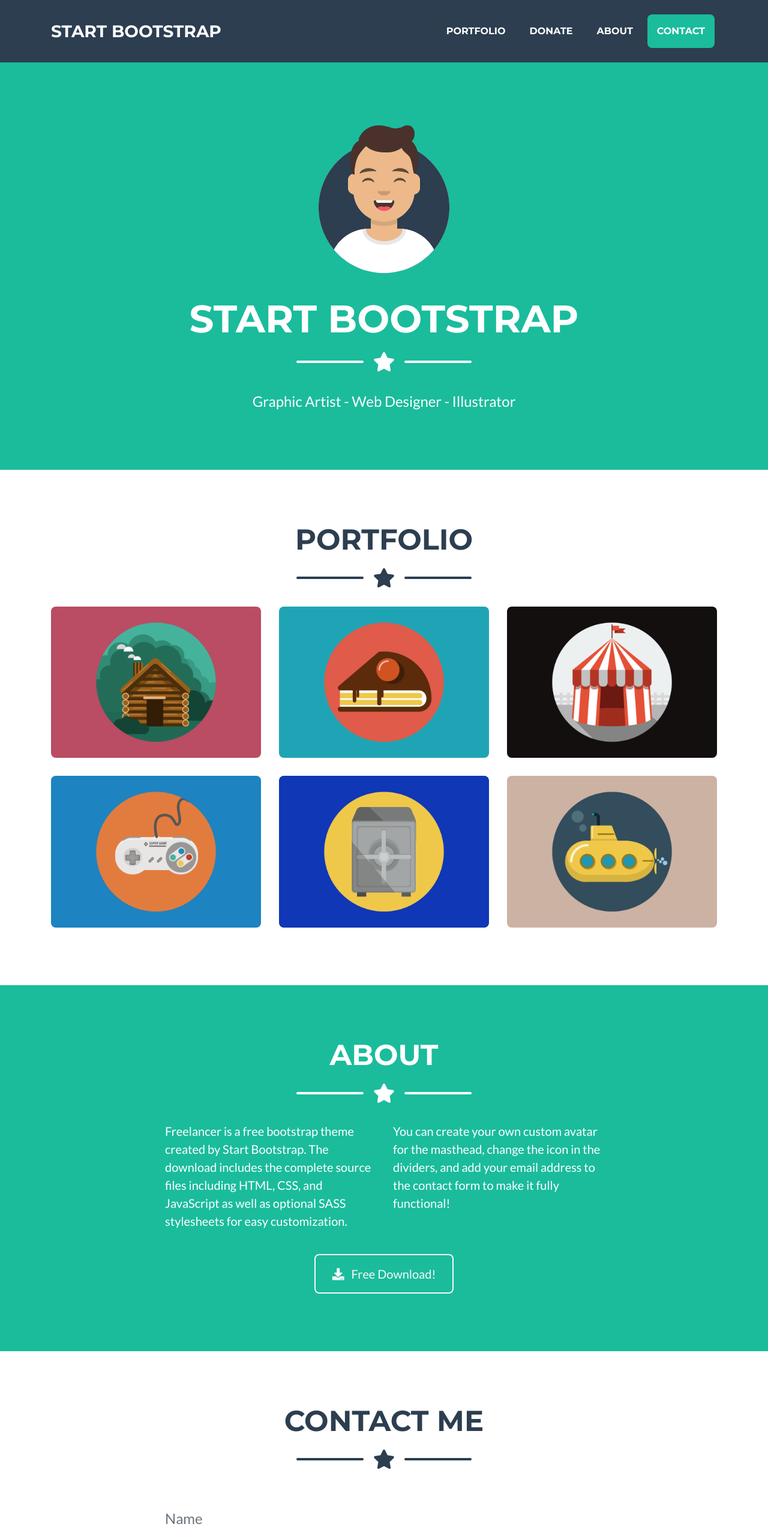
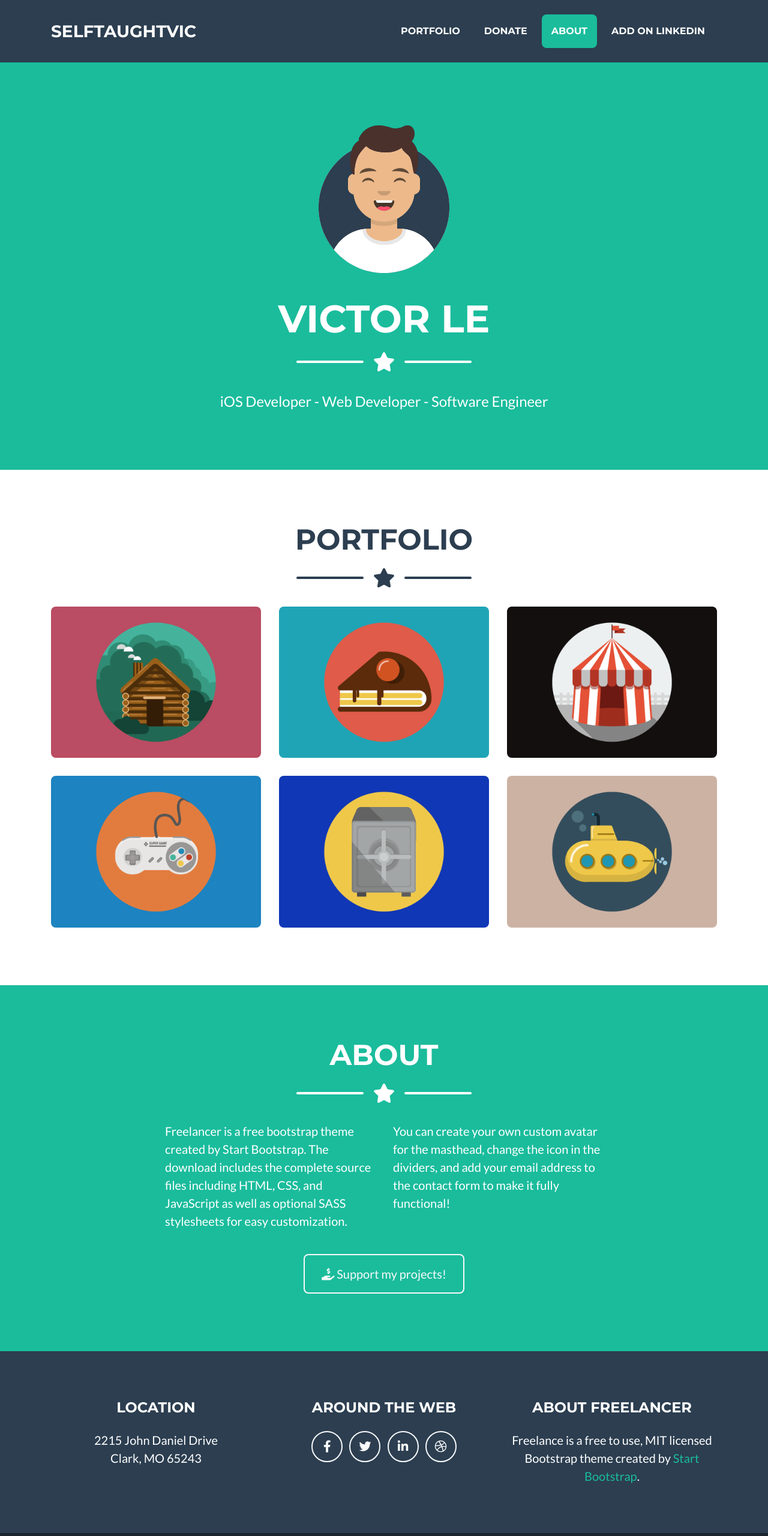
Before and after one commit to SlickVick1995/selftaughtvic.ml, a website with bundled scripts: page index.html in a window 1280 px wide. Shown: the top 2560 px of the page at 60% size. Built offline with nearby package versions, Linux system fonts and the light colour scheme.

Commit message:
Updated UI and links
Updated everything from links to headers

```diff
--- a/index.html
+++ b/index.html
@@ -25,7 +25,7 @@
   <!-- Navigation -->
   <nav class="navbar navbar-expand-lg bg-secondary text-uppercase fixed-top" id="mainNav">
     <div class="container">
-      <a class="navbar-brand js-scroll-trigger" href="#page-top">Start Bootstrap</a>
+      <a class="navbar-brand js-scroll-trigger" href="#page-top">Selftaughtvic</a>
       <button class="navbar-toggler navbar-toggler-right text-uppercase font-weight-bold bg-primary text-white rounded" type="button" data-toggle="collapse" data-target="#navbarResponsive" aria-controls="navbarResponsive" aria-expanded="false" aria-label="Toggle navigation">
         Menu
         <i class="fas fa-bars"></i>
@@ -42,7 +42,7 @@
             <a class="nav-link py-3 px-0 px-lg-3 rounded js-scroll-trigger" href="#about">About</a>
           </li>
           <li class="nav-item mx-0 mx-lg-1">
-            <a class="nav-link py-3 px-0 px-lg-3 rounded js-scroll-trigger" href="#contact">Contact</a>
+            <a class="nav-link py-3 px-0 px-lg-3 rounded js-scroll-trigger" href="https://www.linkedin.com/in/victor-le-933b67bb/">Add On LinkedIn</a>
           </li>
         </ul>
       </div>
@@ -57,7 +57,7 @@
       <img class="masthead-avatar mb-5" src="img/avataaars.svg" alt="">
 
       <!-- Masthead Heading -->
-      <h1 class="masthead-heading text-uppercase mb-0">Start Bootstrap</h1>
+      <h1 class="masthead-heading text-uppercase mb-0">Victor Le</h1>
 
       <!-- Icon Divider -->
       <div class="divider-custom divider-light">
@@ -69,7 +69,7 @@
       </div>
 
       <!-- Masthead Subheading -->
-      <p class="masthead-subheading font-weight-light mb-0">Graphic Artist - Web Designer - Illustrator</p>
+      <p class="masthead-subheading font-weight-light mb-0">iOS Developer - Web Developer - Software Engineer</p>
 
     </div>
   </header>
@@ -199,9 +199,9 @@
 
       <!-- About Section Button -->
       <div class="text-center mt-4">
-        <a class="btn btn-xl btn-outline-light" href="https://startbootstrap.com/themes/freelancer/">
-          <i class="fas fa-download mr-2"></i>
-          Free Download!
+        <a class="btn btn-xl btn-outline-light" href="https://paypal.me/selftaughtvic?locale.x=en_US">
+          <i class="fas fa-hand-holding-usd"></i>
+          Support my projects!
         </a>
       </div>
 
@@ -209,26 +209,26 @@
   </section>
 
   <!-- Contact Section -->
-  <section class="page-section" id="contact">
-    <div class="container">
+  <!-- <section class="page-section" id="contact">
+    <div class="container"> -->
 
       <!-- Contact Section Heading -->
-      <h2 class="page-section-heading text-center text-uppercase text-secondary mb-0">Contact Me</h2>
+      <!-- <h2 class="page-section-heading text-center text-uppercase text-secondary mb-0">Contact Me</h2> -->
 
       <!-- Icon Divider -->
-      <div class="divider-custom">
+      <!-- <div class="divider-custom">
         <div class="divider-custom-line"></div>
         <div class="divider-custom-icon">
           <i class="fas fa-star"></i>
         </div>
         <div class="divider-custom-line"></div>
-      </div>
+      </div> -->
 
       <!-- Contact Section Form -->
-      <div class="row">
-        <div class="col-lg-8 mx-auto">
+      <!-- <div class="row">
+        <div class="col-lg-8 mx-auto"> -->
           <!-- To configure the contact form email address, go to mail/contact_me.php and update the email address in the PHP file on line 19. -->
-          <form name="sentMessage" id="contactForm" novalidate="novalidate">
+          <!-- <form name="sentMessage" id="contactForm" novalidate="novalidate">
             <div class="control-group">
               <div class="form-group floating-label-form-group controls mb-0 pb-2">
                 <label>Name</label>
@@ -264,9 +264,9 @@
             </div>
           </form>
         </div>
-      </div>
+      </div> -->
 
-    </div>
+    <!-- </div> -->
   </section>
 
   <!-- Footer -->
```
